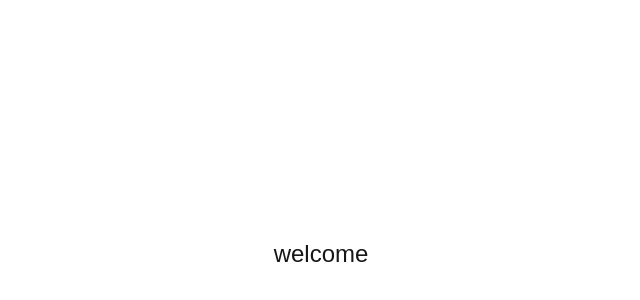
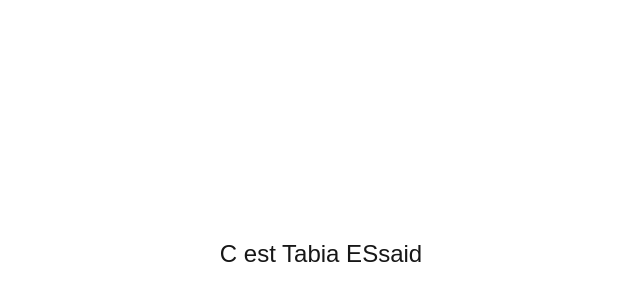
Before and after one commit to jaaad007/nextjs, a Next.js app: page / in a window 1280 px wide. Shown: the part 146-446 px from the top of the page, without its empty margins (319-959 px from the left). Built offline with nearby package versions, Linux system fonts and the light colour scheme.

Commit message:
Ajout message personnalisé

```diff
--- a/src/app/page.tsx
+++ b/src/app/page.tsx
@@ -1,7 +1,7 @@
 export default function Home() {
   return (
     <main style={{ display: 'flex', height: '100vh', justifyContent: 'center', alignItems: 'center', fontSize: '24px' }}>
-      welcome
+     C est Tabia  ESsaid
     </main>
   );
 }
```
